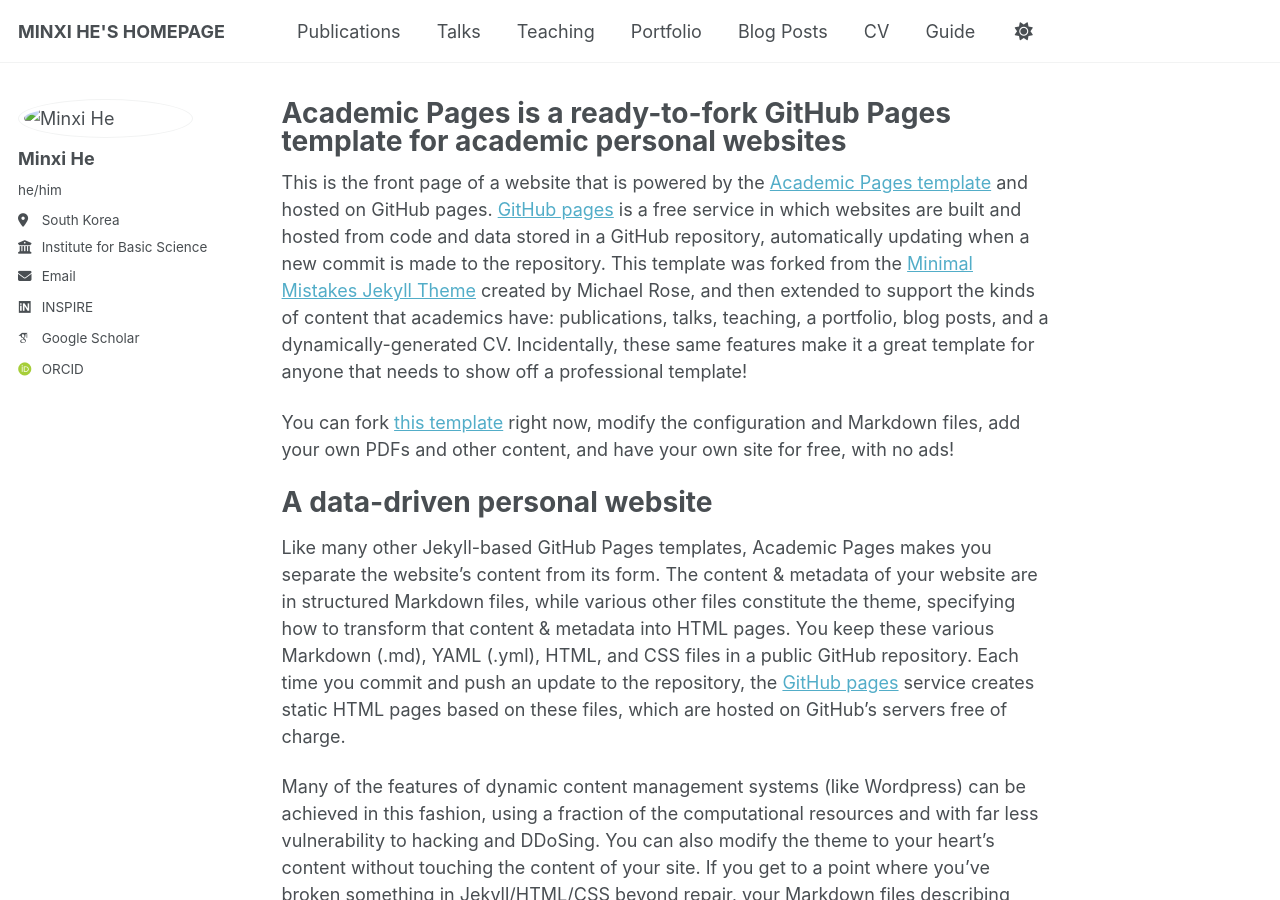
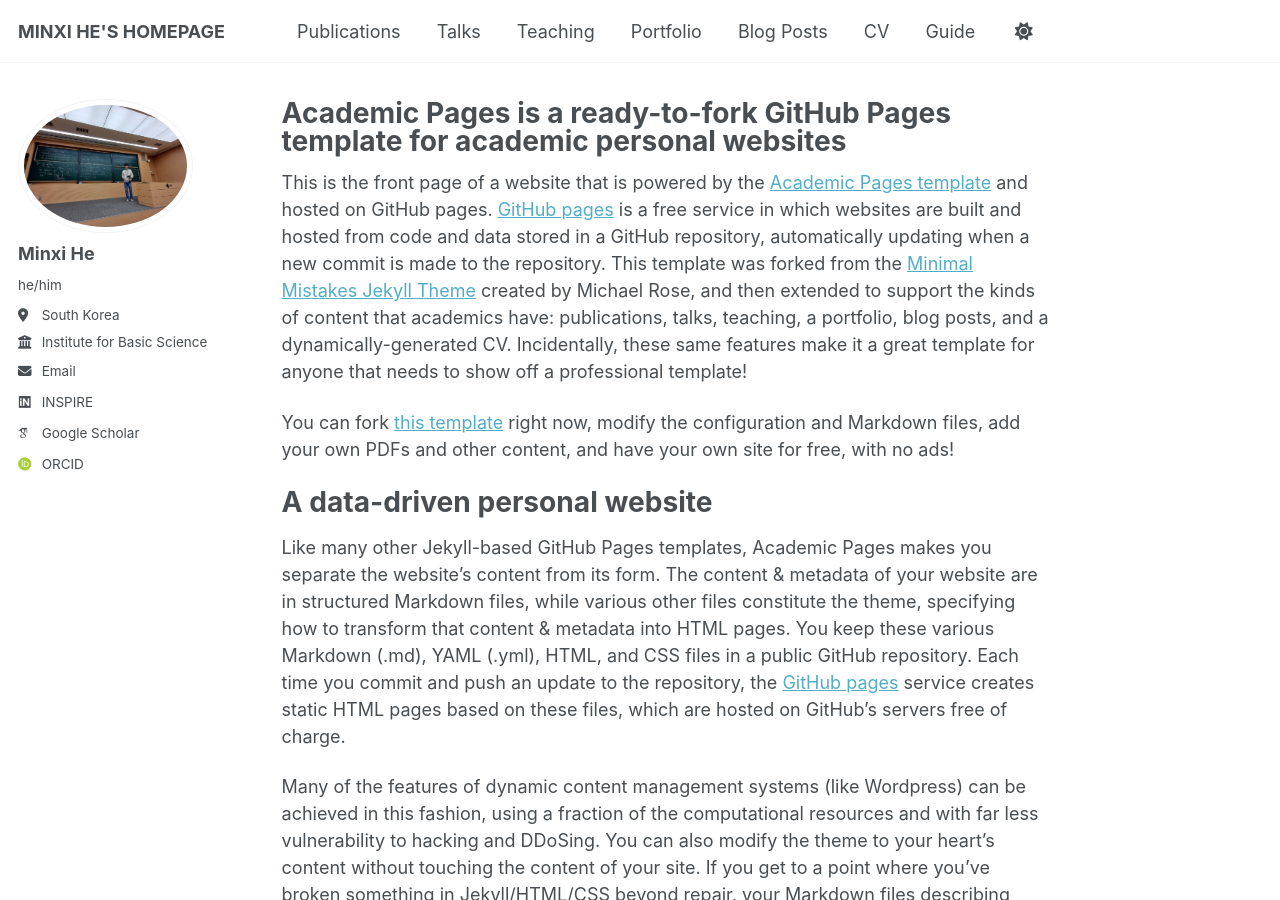
Before and after one commit to heminxi/heminxi.github.io, a Jekyll site: the page built from _pages/about.md, in a window 1280 px wide and 900 px high. Built offline with Jekyll 4.4.1, drawn with Linux system fonts in a browser that asks for light colours; some web fonts are replaced; a script that is not in the unit is left out.

Commit message:
Update _config.yml

```diff
--- a/_config.yml
+++ b/_config.yml
@@ -22,7 +22,7 @@ repository               : "academicpages/academicpages.github.io"
 #               Additional customization can be done by editing /_includes/author-profile.html
 author:
   # Biographic information
-  avatar           : profile.png
+  avatar           : kias.png
   name             : "Minxi He"
   pronouns         : "he/him"
   bio              : #"Short biography for the left-hand sidebar"
```
